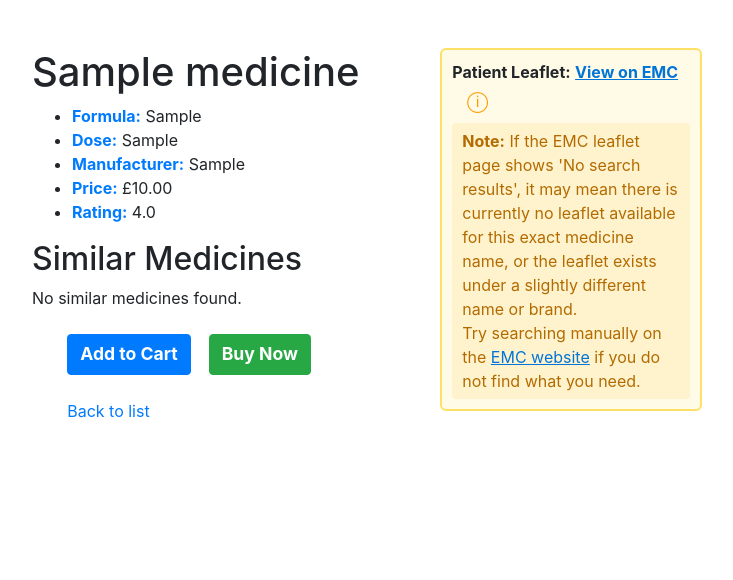
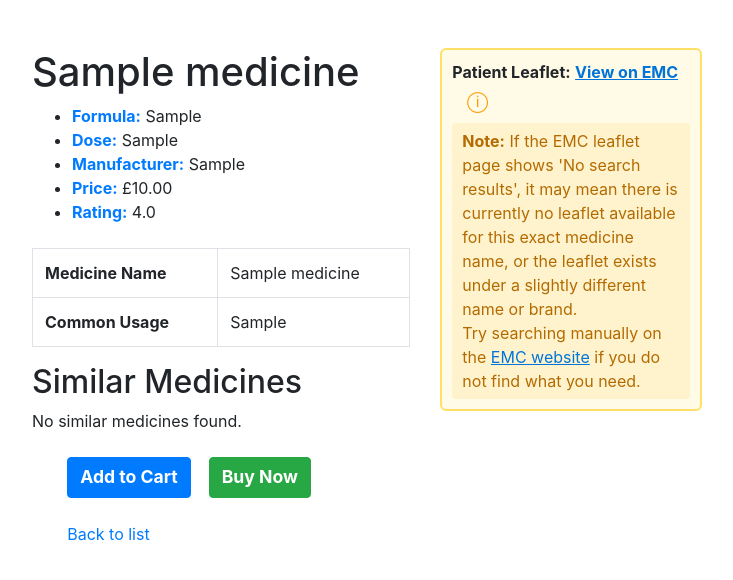
Before and after one commit to Mariama-ny21/final-project-meds-db, a Django app: page /medicines/1/ in a window 1280 px wide. Shown: the top 580 px of the page, without its empty margins (273-1006 px from the left). Run offline with Django 4.2, Linux system fonts and the light colour scheme; tables that the repository leaves empty hold one stand-in row (values such as "Sample post").

Commit message:
Add common usage field to Medicine model and update templates: include common usage in medicine detail view and form

```diff
--- a/sample_uk_meds/models.py
+++ b/sample_uk_meds/models.py
@@ -45,6 +45,11 @@ class Medicine(models.Model):
         blank=True,
         null=True,
         help_text="URL to the EMC patient leaflet for this medicine"
+    )
+    common_usage = models.CharField(
+        max_length=255,
+        blank=True,
+        help_text="Short summary of what the medicine is commonly used for (e.g. headache, cold & flu)"
     )
 
     class Meta:
--- a/sample_uk_meds/templates/sample_uk_meds/medicine_detail.html
+++ b/sample_uk_meds/templates/sample_uk_meds/medicine_detail.html
@@ -18,6 +18,16 @@
             <li><strong class="text-primary">Price:</strong> £{{ medicine.price }}</li>
             <li><strong class="text-primary">Rating:</strong> {{ medicine.rating }}</li>
           </ul>
+          <table class="table table-bordered mt-4">
+            <tr>
+              <th>Medicine Name</th>
+              <td>{{ medicine.medicine_name }}</td>
+            </tr>
+            <tr>
+              <th>Common Usage</th>
+              <td>{{ medicine.common_usage|default:"N/A" }}</td>
+            </tr>
+          </table>
           <h2>Similar Medicines</h2>
           {% if similar_meds %}
             <ul>
--- a/sample_uk_meds/views.py
+++ b/sample_uk_meds/views.py
@@ -83,7 +83,7 @@ from django import forms
 class MedicineForm(forms.ModelForm):
     class Meta:
         model = Medicine
-        fields = ['medicine_name', 'formula', 'dose', 'manufacturer', 'price', 'rating', 'emc_leaflet_url']
+        fields = ['medicine_name', 'formula', 'dose', 'manufacturer', 'price', 'rating', 'emc_leaflet_url', 'common_usage']
 
 # CREATE
 def medicine_create(request):
```
Also changed, not shown: sample_uk_meds/migrations/0003_medicine_common_usage.py (added).
